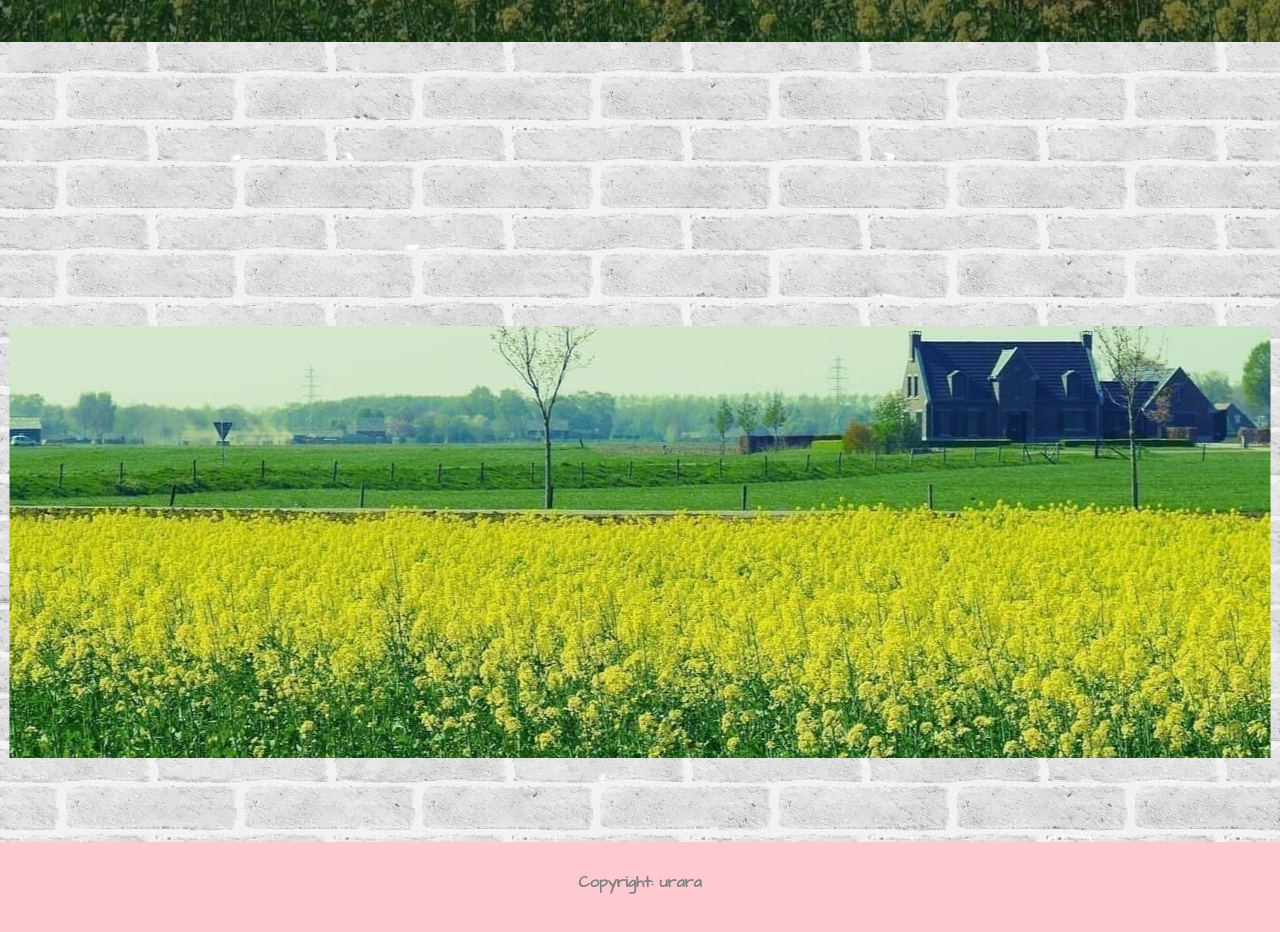
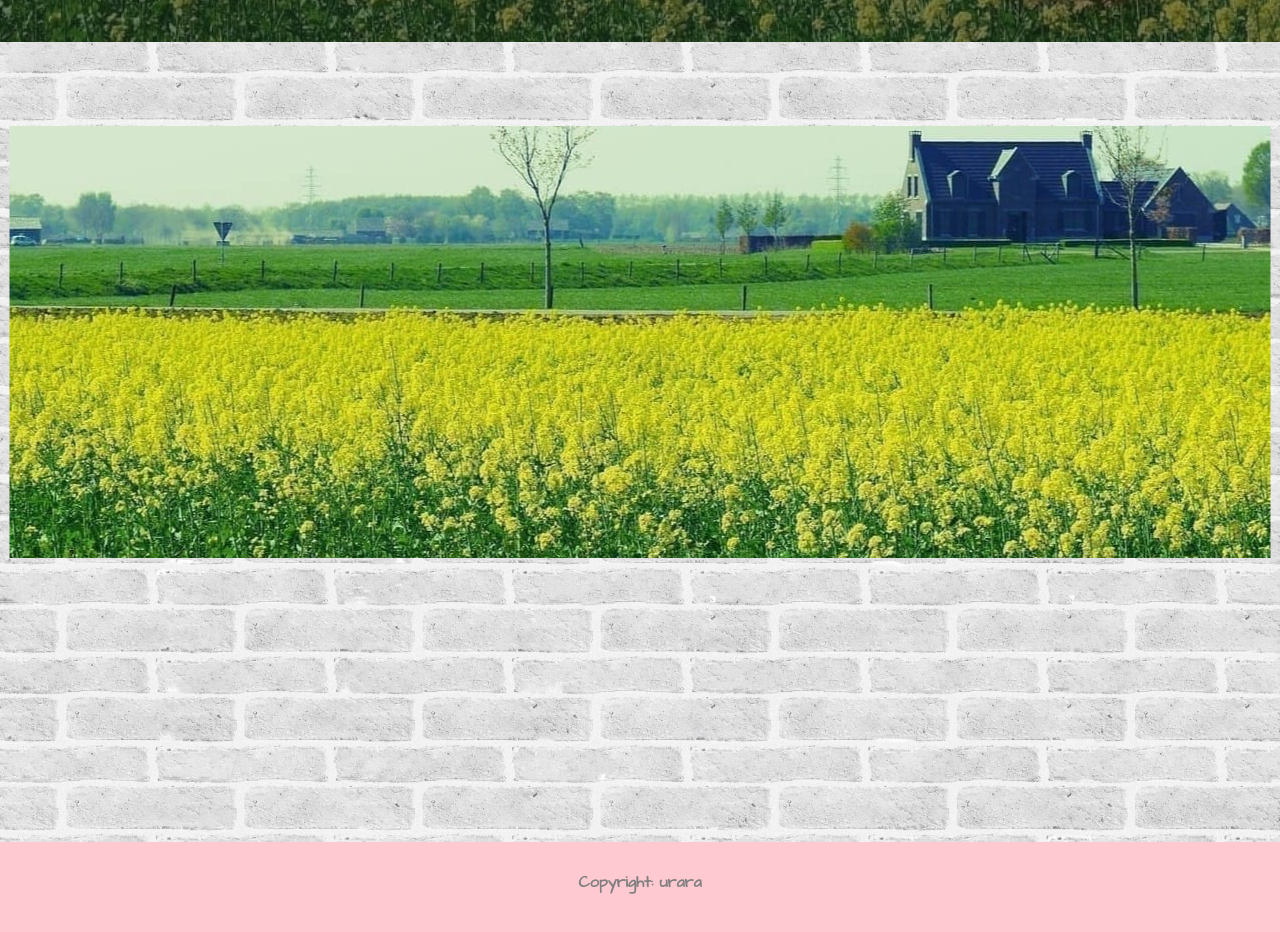
Before and after one commit to Urara08/stage_drapes, a website: page Index.html in a window 1280 px wide. Shown: the part 550-1482 px from the top of the page. Drawn offline with Linux system fonts and the light colour scheme.

Commit message:
ScrollReveal

```diff
--- a/js/script_effect.js
+++ b/js/script_effect.js
@@ -10,5 +10,12 @@ $(function() {
 
 //［ScrollReveal］スクロールで出てくる
 $(function(){
-ScrollReveal().reveal('.js-sample');
-            });
+ScrollReveal().reveal('.js-sample',{
+    duration: 1800, //完了までの時間
+    origin: 'left', //distanceと一緒に使う。どの方向から来るか top/right/bottom/left
+    distance: '50%',//移動距離（実数も可）
+    mobile:false,//モバイルブラウザでの true（有効）/false（無効）
+    reset: true,//初期化するかどうか true/false
+　　rotate: { x: 0, y: 0, z: 100 }//回転させながら表示 { x: 縦, y: 横, z: 水平 }
+});
+});
--- a/scss/object/project/_p-content.scss
+++ b/scss/object/project/_p-content.scss
@@ -10,7 +10,7 @@
 .p-content__stage_drapes_1__png{
   position: absolute;
   z-index: 100;
-  top:500px;
+  top:300px;
   left: 50%;
   transform: translate(-50%, -50%);/*真ん中に配置*/
   -webkit-transform: translate(-50%, -50%);
```
Also changed, not shown: css/object/project/index.css, css/style.css, 2 other files.
